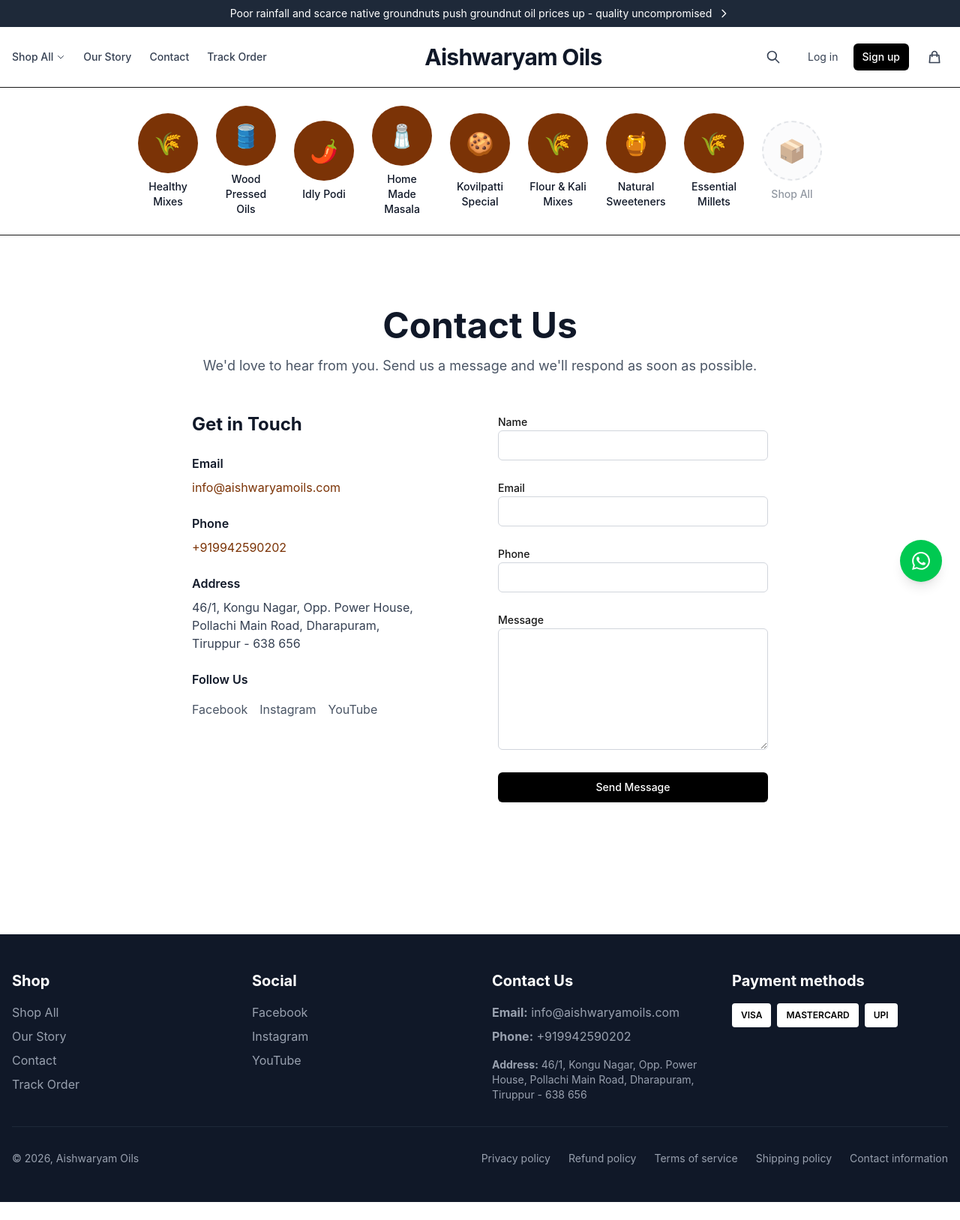
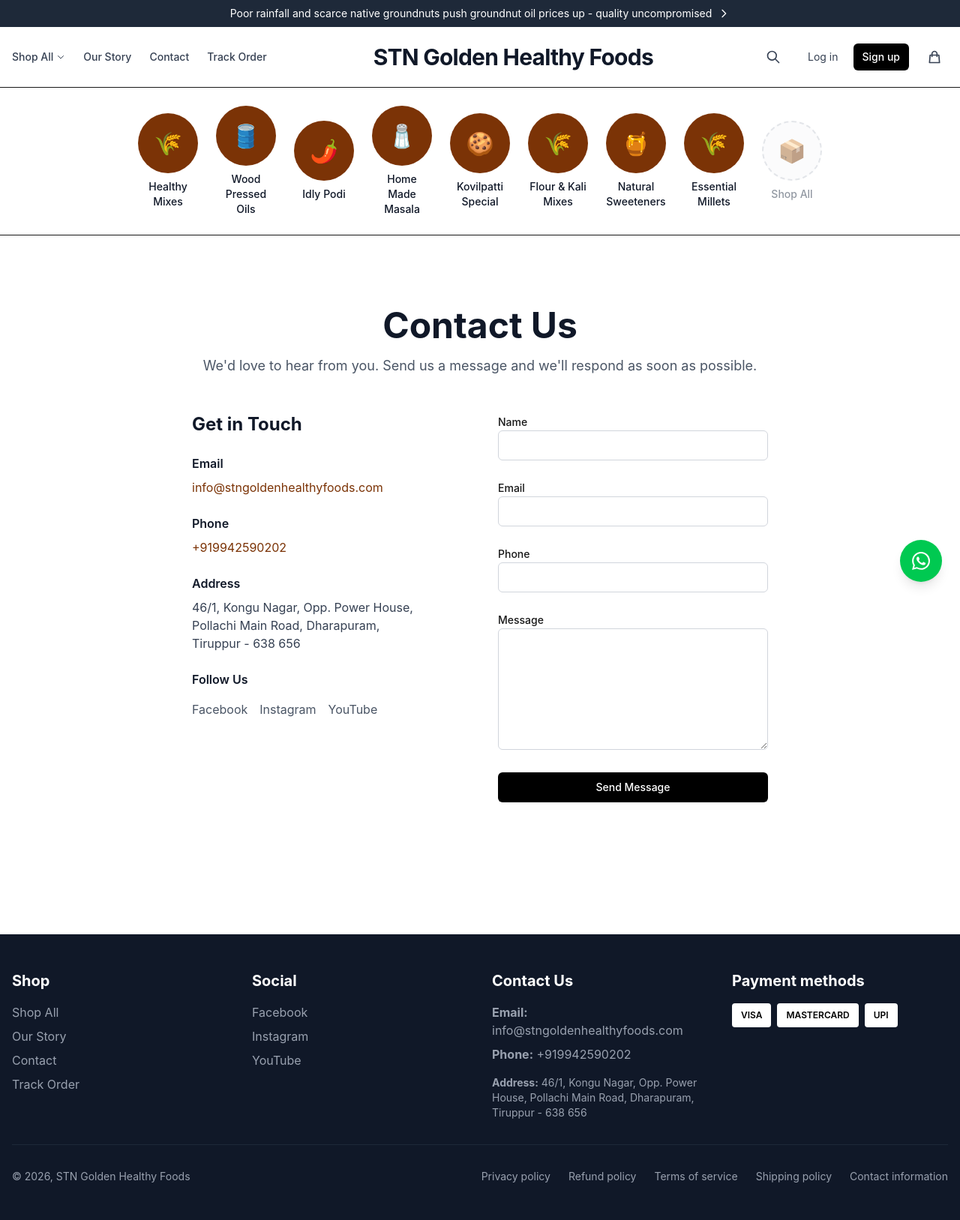
Before and after one commit to psmpasupathi009/stn, a Next.js app: page /contact in a window 1280 px wide. Shown: the whole page at 75% size. Before the commit the page ends 1603 px from the top, so only its background shows below. Built offline with nearby package versions, Linux system fonts and the light colour scheme.

Commit message:
Updated company name to STN Golden Healthy Foods across Header, Footer, Layout metadata, and Contact page

```diff
--- a/app/contact/page.tsx
+++ b/app/contact/page.tsx
@@ -39,8 +39,8 @@ export default function ContactPage() {
               <div className="space-y-6">
                 <div>
                   <h3 className="font-semibold text-gray-900 mb-2">Email</h3>
-                  <a href="mailto:info@aishwaryamoils.com" className="text-amber-900 hover:underline">
-                    info@aishwaryamoils.com
+                  <a href="mailto:info@stngoldenhealthyfoods.com" className="text-amber-900 hover:underline">
+                    info@stngoldenhealthyfoods.com
                   </a>
                 </div>
                 <div>
--- a/app/layout.tsx
+++ b/app/layout.tsx
@@ -19,8 +19,8 @@ const geistMono = Geist_Mono({
 });
 
 export const metadata: Metadata = {
-  title: "STN Products - Traditional Oils & Spices",
-  description: "Authentic traditional oils, spices, and healthy products",
+  title: "STN Golden Healthy Foods - Traditional Oils & Spices",
+  description: "Authentic traditional oils, spices, and healthy products from STN Golden Healthy Foods",
 };
 
 export default function RootLayout({
--- a/components/Footer.tsx
+++ b/components/Footer.tsx
@@ -49,7 +49,7 @@ export default function Footer() {
           <div>
             <h3 className="text-xl font-bold mb-4">Contact Us</h3>
             <p className="text-gray-400 mb-2">
-              <strong>Email:</strong> info@aishwaryamoils.com
+              <strong>Email:</strong> info@stngoldenhealthyfoods.com
             </p>
             <p className="text-gray-400 mb-4">
               <strong>Phone:</strong> +919942590202
@@ -70,7 +70,7 @@ export default function Footer() {
         <div className="border-t border-gray-800 pt-8">
           <div className="flex flex-col md:flex-row justify-between items-center gap-4">
             <p className="text-gray-400 text-sm">
-              © 2026, Aishwaryam Oils
+              © 2026, STN Golden Healthy Foods
             </p>
             <div className="flex gap-6 text-sm text-gray-400">
               <Link href="/privacy-policy" className="hover:text-white">Privacy policy</Link>
--- a/components/Header.tsx
+++ b/components/Header.tsx
@@ -99,7 +99,7 @@ export default function Header() {
           {/* Logo */}
           <Link href="/" className="flex-1 text-center">
             <h1 className="text-2xl md:text-3xl font-bold text-gray-900 tracking-tight">
-              Aishwaryam Oils
+              STN Golden Healthy Foods
             </h1>
           </Link>
 
```
